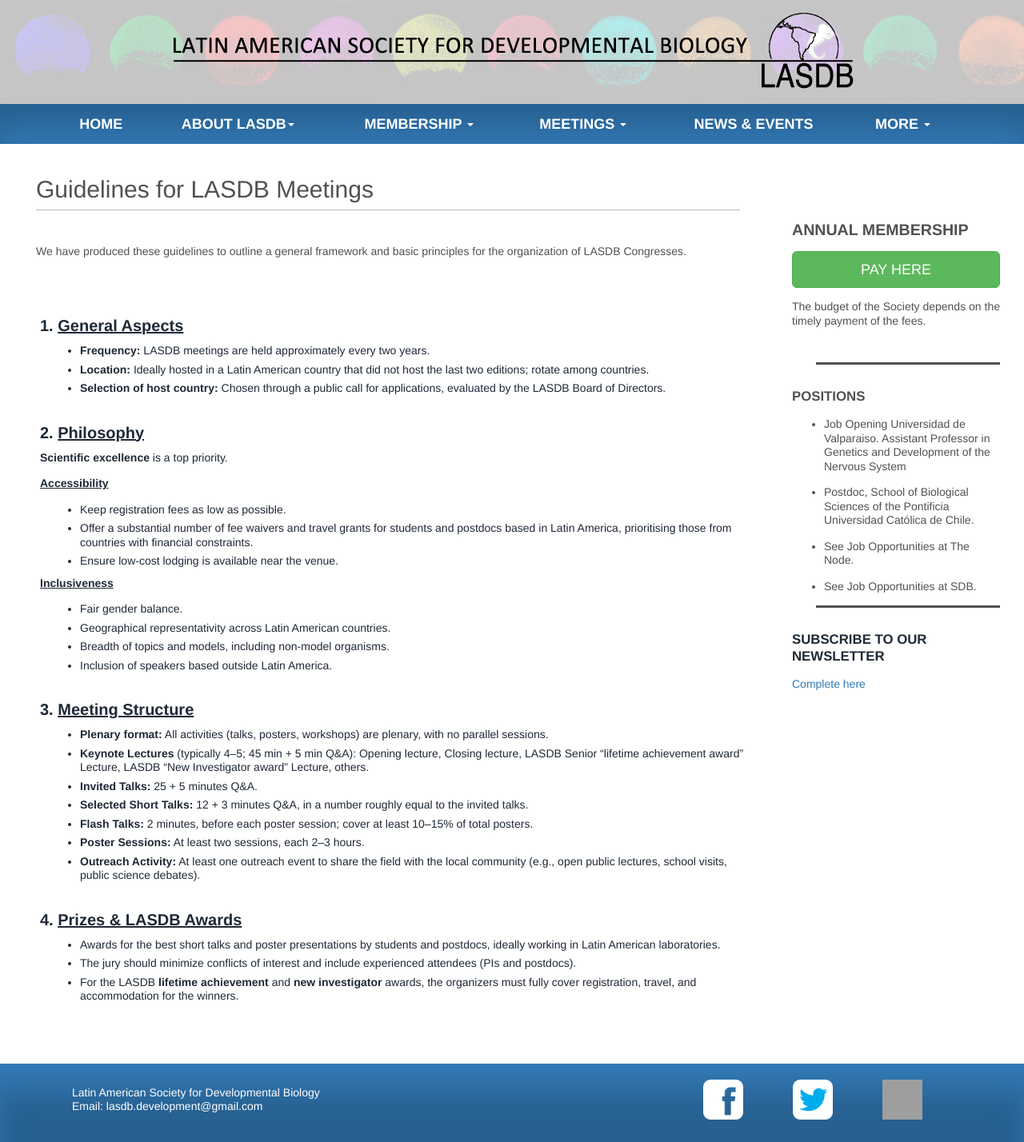
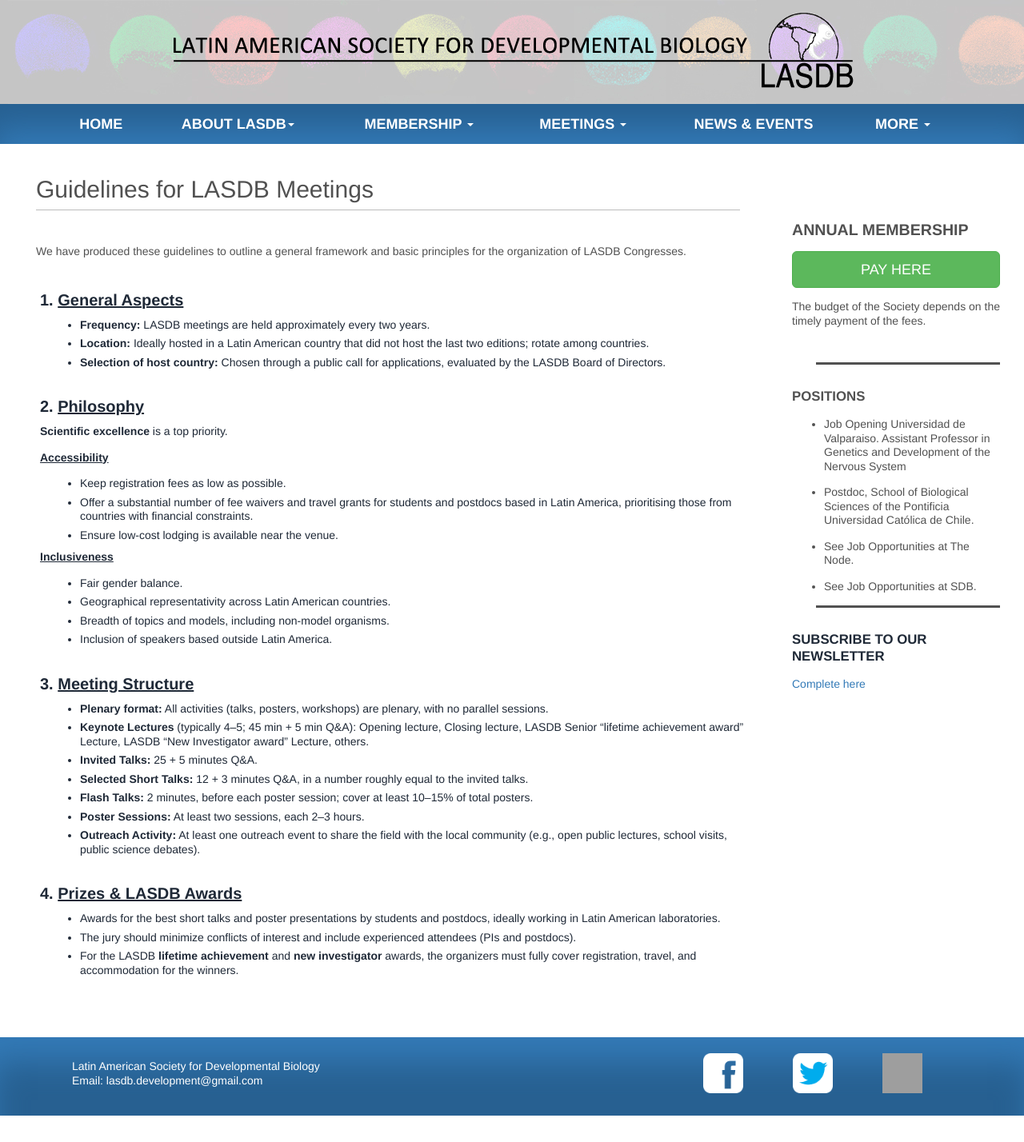
Before and after one commit to lasdb/lasdb.github.io, a Jekyll site: the page built from pages/LASDB_meeting_guidelines.html, in a window 1280 px wide. Shown: the whole page at 80% size. Built offline with Jekyll 4.4.1, drawn with Linux system fonts in a browser that asks for light colours; nearby versions of some CDN libraries; after the commit the page ends 1395 px from its top, so only the background shows below that; grey boxes are pictures that could not be loaded.

Commit message:
Update LASDB_meeting_guidelines.html

```diff
--- a/pages/LASDB_meeting_guidelines.html
+++ b/pages/LASDB_meeting_guidelines.html
@@ -6,7 +6,6 @@
     <h2 class="page-header" id="page-title"> Guidelines for LASDB Meetings </h2>
     <div class="panel-body">
         <p>We have produced these guidelines to outline a general framework and basic principles for the organization of LASDB Congresses.</p>
-        <p><strong>&nbsp;</strong></p>
 
 <!DOCTYPE html>
 <html lang="en">
```
